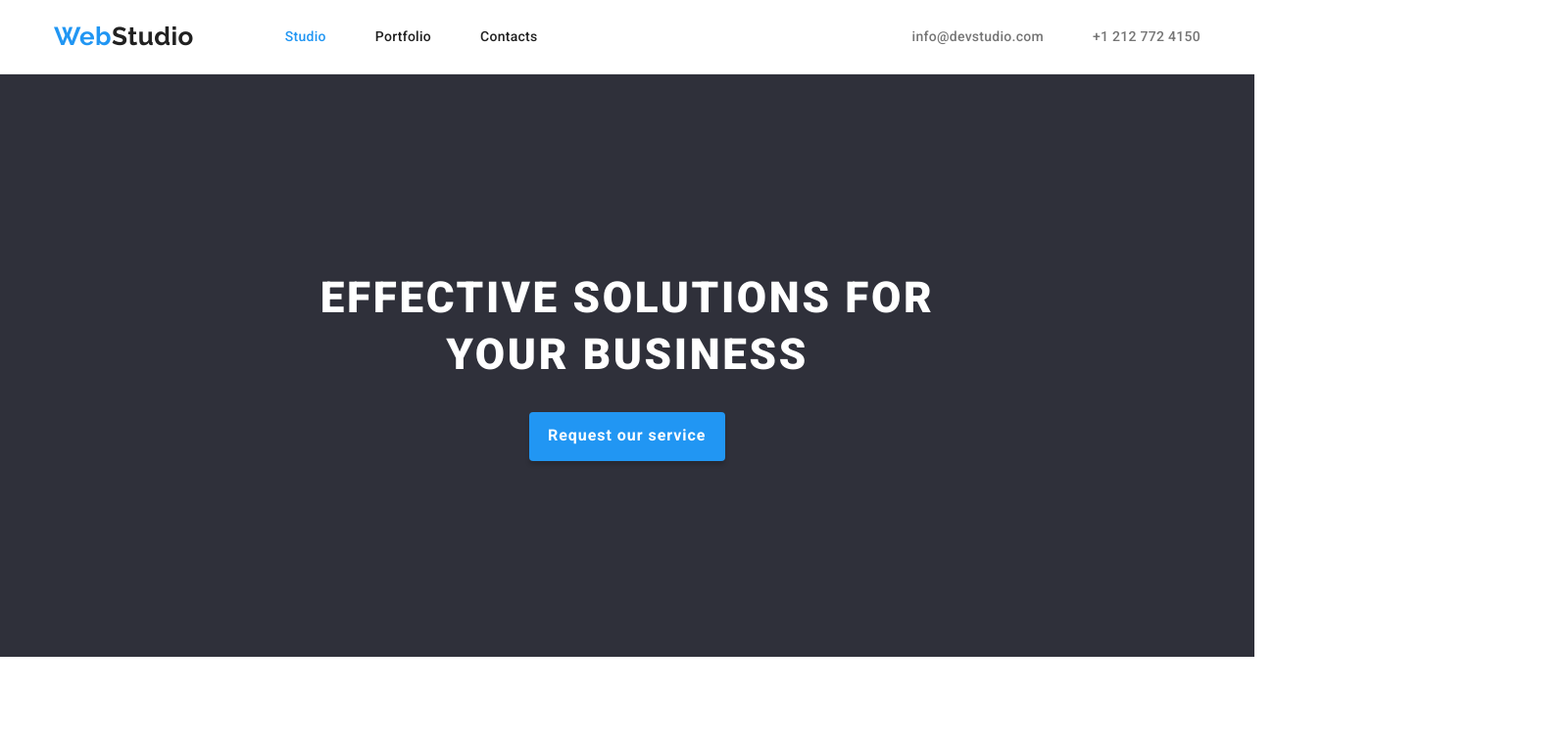
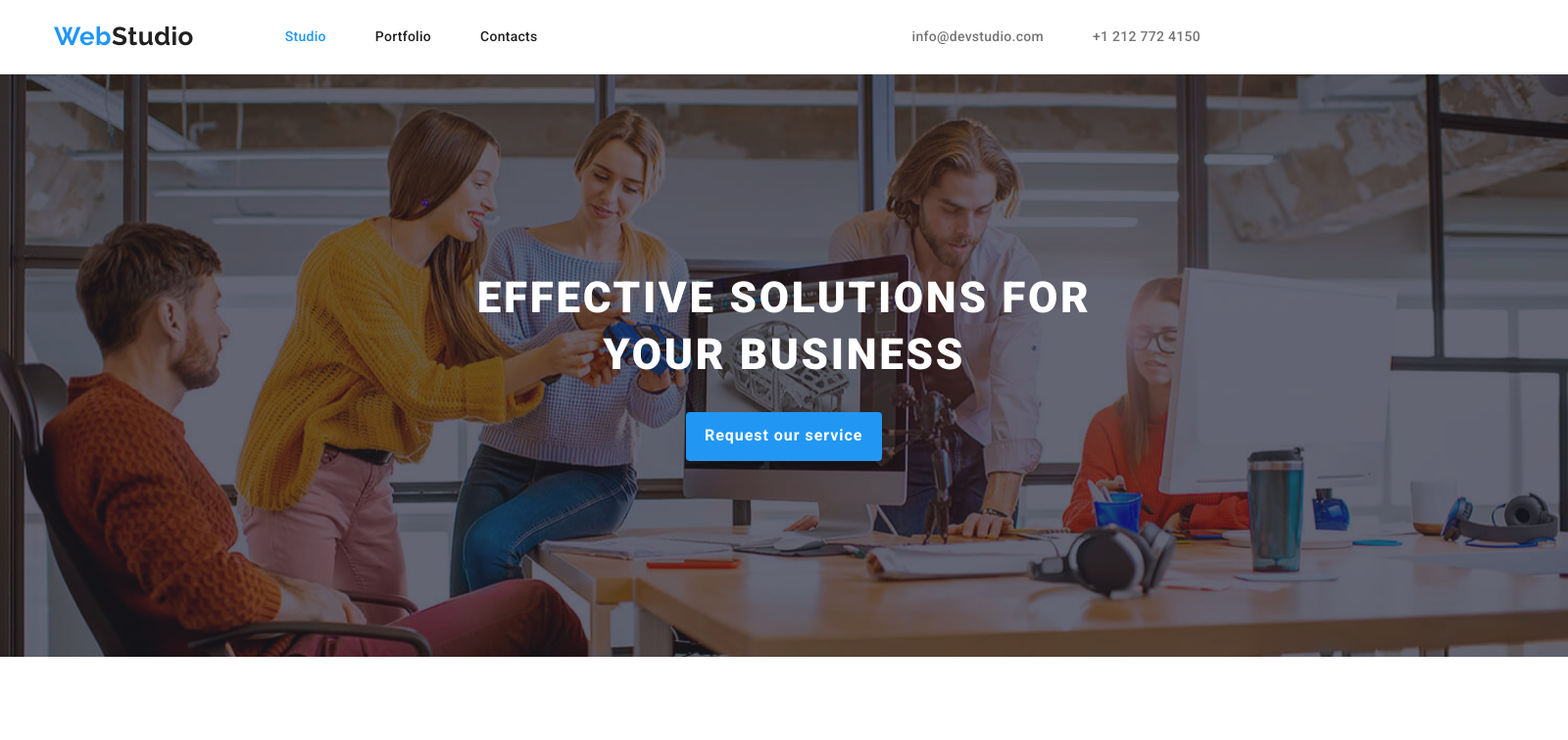
Before and after one commit to SligVader/goit-markup-hw-04, a plain HTML site: page index.html in a window 1280 px wide. Shown: the top 756 px of the page at 98% size, 1600 px wide, since content can reach past the window. Drawn offline with nearby package versions, Linux system fonts and the light colour scheme.

Commit message:
title picture added

```diff
--- a/css/styles.css
+++ b/css/styles.css
@@ -140,6 +140,13 @@ li > .current {
 }
 
 .title-section {
+  background-image: url(../images/background/title-overlay-grey.png), url(../images/background/title-overlay.png);
+  background-position: center;
+  background-size: cover;
+  width: 1600px;
+  margin-right: auto;
+  margin-left: auto;
+  background-repeat: no-repeat;
   background-color: var(--background-color-one);
   padding: 200px 0 200px 0;
 }
```
Also changed, not shown: images/background/title-overlay-grey.png (added), images/background/title-overlay.png (added), images/decorative-svg/envelope.svg (added), images/decorative-svg/smartphone.svg (added), 3 other files.
